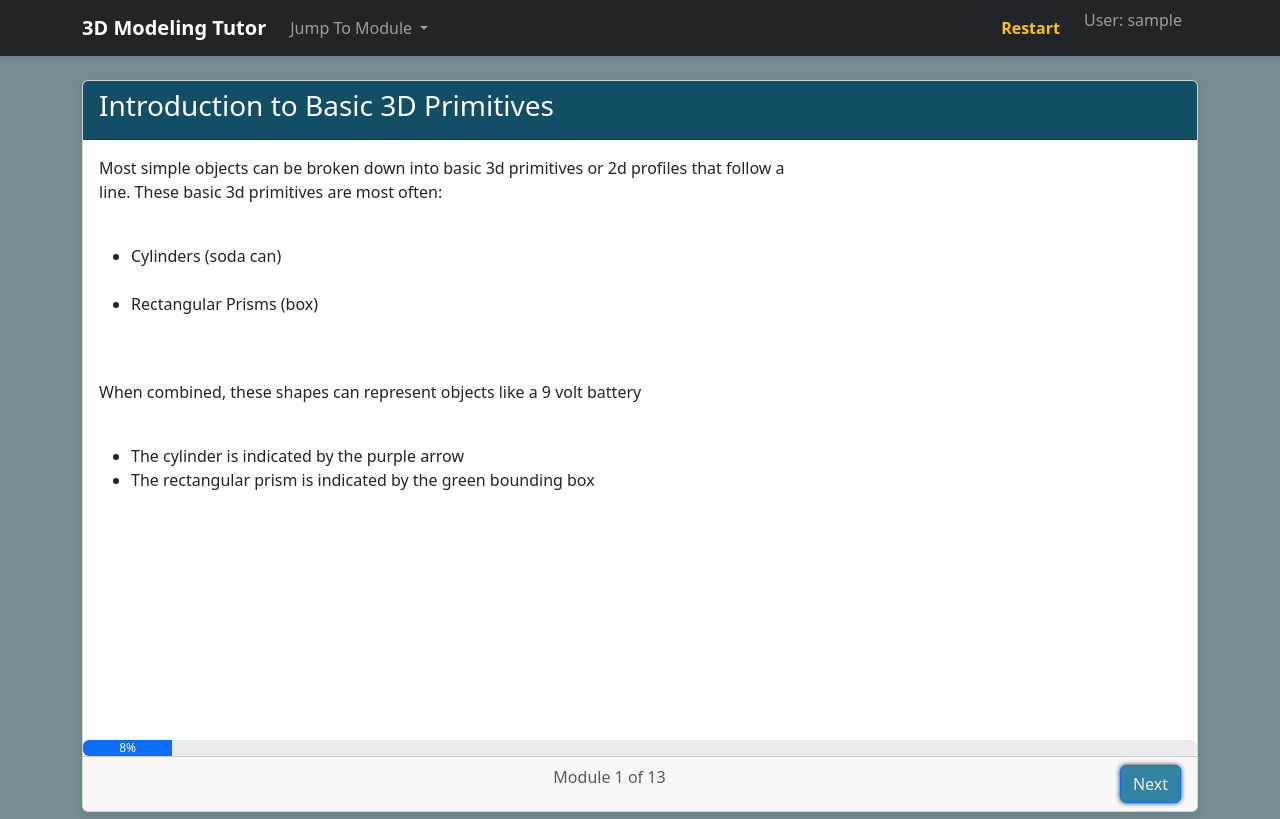
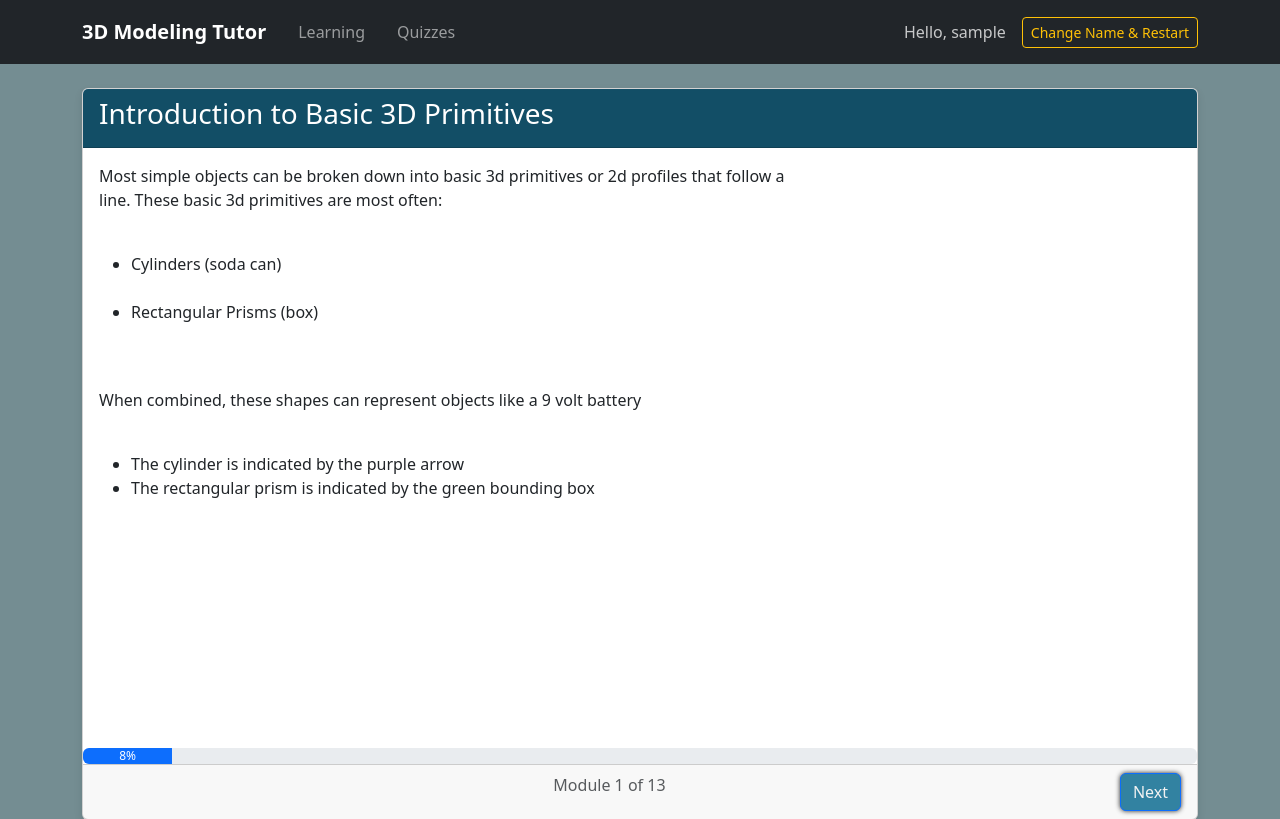
Before and after one commit to MAV2187/COMS-W4170-CVN-GROUP-5-SP-2025, a Flask app: page /module/1 in a window 1280 px wide. Shown: the top 819 px of the page. Run offline with Flask 3, Linux system fonts and the light colour scheme; the visitor is signed in with stand-in values (Sample User, id 1); some libraries are stand-ins or nearby versions.

Commit message:
nav bar now should reflect audrey's comments

```diff
--- a/static/css/style.css
+++ b/static/css/style.css
@@ -12,47 +12,6 @@
 body {
     background-color: var(--main-color);
     padding-bottom: 50px;
-}
-
-/* Navbar Styles */
-.navbar {
-    box-shadow: 0 2px 4px rgba(0,0,0,0.1);
-    padding: 0.5rem 1rem;
-}
-
-.navbar-brand {
-    font-weight: 600;
-}
-
-.nav-link {
-    padding: 0.5rem 1rem;
-    font-weight: 500;
-}
-
-.nav-link:hover {
-    color: rgba(255, 255, 255, 0.8);
-}
-
-.navbar-nav .nav-link.text-warning:hover {
-    color: #ffc107 !important;
-}
-
-.dropdown-menu {
-    border: none;
-    box-shadow: 0 4px 8px rgba(0,0,0,0.1);
-}
-
-.dropdown-item {
-    padding: 0.5rem 1.5rem;
-}
-
-.dropdown-item:hover {
-    background-color: #f8f9fa;
-}
-
-.dropdown-item.active {
-    background-color: #e9ecef;
-    font-weight: bold;
 }
 
 /* Module Headline Styles */
@@ -165,3 +124,95 @@ body {
         margin-bottom: 15px;
     }
 }
+
+/* Navbar Styles */
+.navbar {
+    padding: 0.75rem 1rem;
+}
+
+.navbar-brand {
+    font-weight: 600;
+    font-size: 1.25rem;
+    transition: opacity 0.2s;
+}
+
+.navbar-brand:hover {
+    opacity: 0.8;
+}
+
+/* Navigation Links */
+.nav-link {
+    padding: 0.375rem 0.75rem;
+    border-radius: 4px;
+    transition: all 0.2s;
+}
+
+.nav-link:hover {
+    background-color: rgba(255, 255, 255, 0.1);
+    text-decoration: none;
+}
+
+/* User Info Section */
+.navbar-text {
+    color: rgba(255, 255, 255, 0.75);
+    padding: 0.25rem 0;
+    margin-right: 1rem;
+}
+
+/* Restart Button */
+.btn-outline-warning {
+    border-color: #ffc107;
+    color: #ffc107;
+    transition: all 0.2s;
+}
+
+.btn-outline-warning:hover {
+    background-color: #ffc107;
+    color: #212529;
+}
+
+
+
+
+
+
+/* Navbar Styles OLD*/
+/* .navbar {
+    box-shadow: 0 2px 4px rgba(0,0,0,0.1);
+    padding: 0.5rem 1rem;
+}
+
+.navbar-brand {
+    font-weight: 600;
+}
+
+.nav-link {
+    padding: 0.5rem 1rem;
+    font-weight: 500;
+}
+
+.nav-link:hover {
+    color: rgba(255, 255, 255, 0.8);
+}
+
+.navbar-nav .nav-link.text-warning:hover {
+    color: #ffc107 !important;
+}
+
+.dropdown-menu {
+    border: none;
+    box-shadow: 0 4px 8px rgba(0,0,0,0.1);
+}
+
+.dropdown-item {
+    padding: 0.5rem 1.5rem;
+}
+
+.dropdown-item:hover {
+    background-color: #f8f9fa;
+}
+
+.dropdown-item.active {
+    background-color: #e9ecef;
+    font-weight: bold;
+} */
--- a/templates/base.html
+++ b/templates/base.html
@@ -10,6 +10,32 @@
 </head>
 <body>
     <nav class="navbar navbar-expand-lg navbar-dark bg-dark">
+        <div class="container">
+            <div class="d-flex align-items-center w-100">
+                <!-- Left-aligned navigation links -->
+                <div class="d-flex align-items-center me-auto">
+                    <a class="navbar-brand me-4" href="{{ url_for('load_module', module_id=1) }}">
+                        3D Modeling Tutor
+                    </a>
+                    {% if 'username' in session %}
+                    <div class="navbar-nav">
+                        <a class="nav-link me-3" href="{{ url_for('load_module', module_id=1) }}">Learning</a>
+                        <a class="nav-link" href="{{ url_for('load_module', module_id=14) }}">Quizzes</a>
+                    </div>
+                    {% endif %}
+                </div>
+
+                <!-- Right-aligned user info -->
+                {% if 'username' in session %}
+                <div class="d-flex align-items-center">
+                    <span class="navbar-text me-3">Hello, {{ session['username'] }}</span>
+                    <a class="btn btn-sm btn-outline-warning" href="{{ url_for('index') }}">Change Name & Restart</a>
+                </div>
+                {% endif %}
+            </div>
+        </div>
+    </nav>
+    <!-- <nav class="navbar navbar-expand-lg navbar-dark bg-dark">
         <div class="container">
             <a class="navbar-brand" href="{{ url_for('index') }}">3D Modeling Tutor</a>
             <button class="navbar-toggler" type="button" data-bs-toggle="collapse" data-bs-target="#navbarNav">
@@ -62,7 +88,7 @@
                 </ul>
             </div>
         </div>
-    </nav>
+    </nav> -->
 
     <div class="container mt-4">
         {% block content %}{% endblock %}
```
